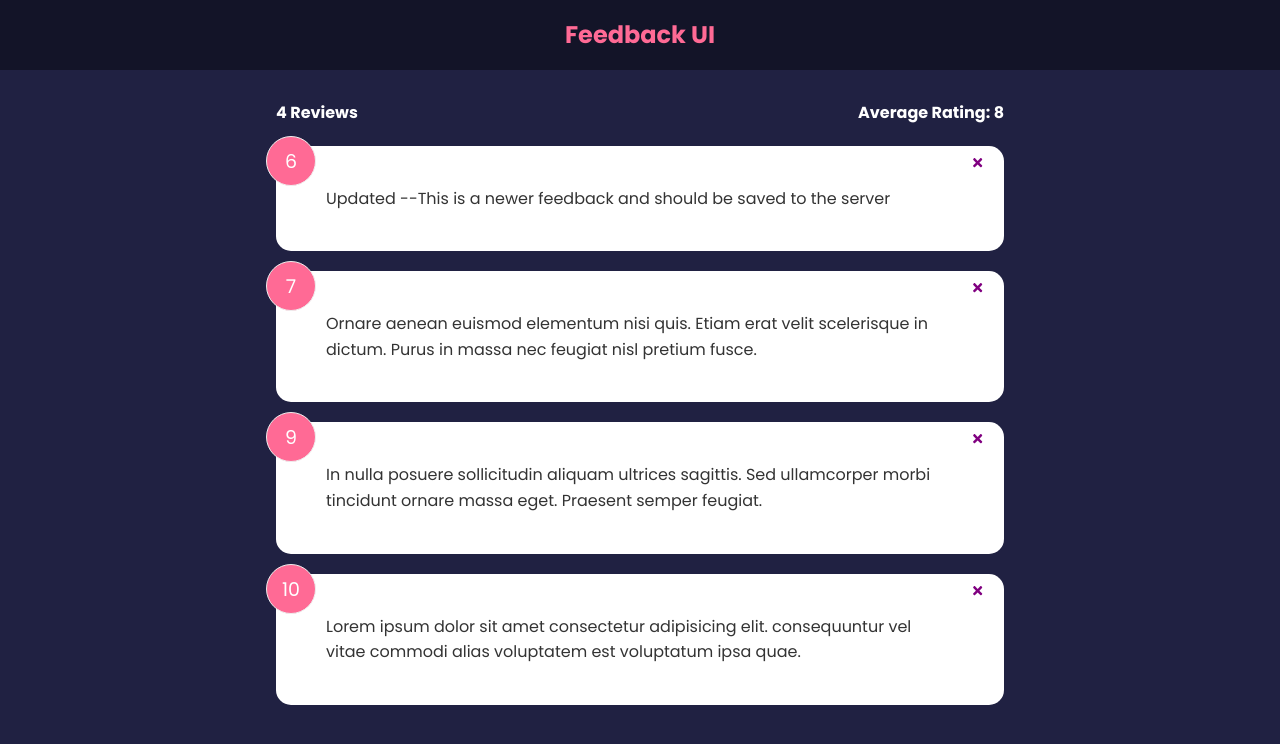
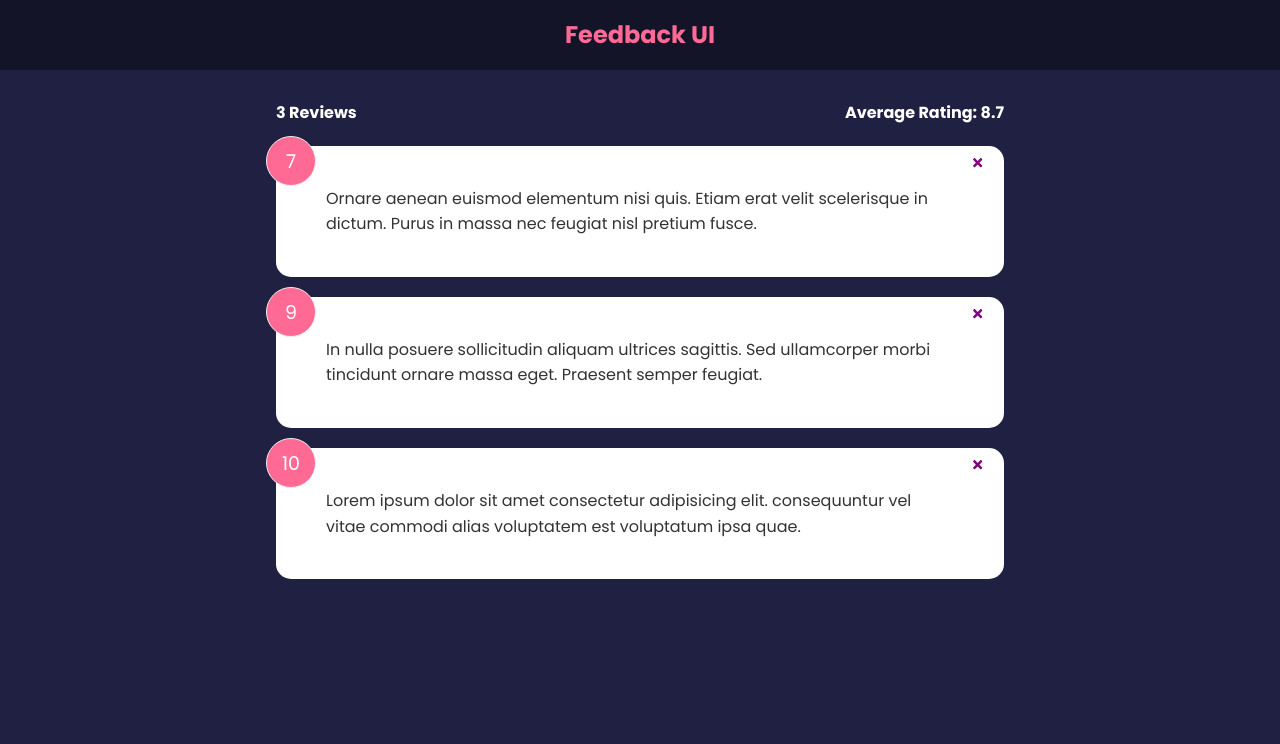
Before and after one commit to WhiskeyRomeoLima/feedback-app-reducer, a React (Create React App) app: page / in a window 1280 px wide. Shown: the top 744 px of the page. Built offline with nearby package versions, Linux system fonts and the light colour scheme; data requests are answered from the project's data file.

Commit message:
removed feedback prop, passed dispatch from app to, FbList, FbItem - fixed reducer

```diff
--- a/db.json
+++ b/db.json
@@ -14,11 +14,6 @@
       "text": "Ornare aenean euismod elementum nisi quis. Etiam erat velit scelerisque in dictum. Purus in massa nec feugiat nisl pretium fusce.",
       "rating": 7,
       "id": 3
-    },
-    {
-      "text": "Updated --This is a newer feedback and should be saved to the server",
-      "rating": 6,
-      "id": 4
     }
   ]
 }
--- a/src/App.js
+++ b/src/App.js
@@ -34,7 +34,7 @@ const [state, dispatch] = useReducer(feedbackReducer, initialState)
 
       <div className='container'>
         <FeedbackStats feedback= {state.feedback}  />
-        <FeedbackList feedback = {state.feedback} />
+        <FeedbackList feedback = {state.feedback} dispatch={dispatch} />
       </div>
     </>
 
--- a/src/components/FeedbackItem.jsx
+++ b/src/components/FeedbackItem.jsx
@@ -1,17 +1,16 @@
-import {useReducer} from 'react'
-import feedbackReducer from '../reducers/feedbackReducer'
 import Card from './shared/Card'
 import {FaTimes} from 'react-icons/fa'
-function FeedbackItem({feedback, item}) {
 
-    const [state, dispatch] = useReducer(feedbackReducer, feedback)
+function FeedbackItem({item, dispatch}) {
+console.log(dispatch);
 
     const deleteFeedback = async (id) => {
         if(window.confirm('Are you sure you want to delete?')) {
           await fetch(`/feedback/${id}`, {method: 'DELETE'})
 
           dispatch({
-            type: 'DELETE-FEEDBACK'
+            type: 'DELETE-FEEDBACK',
+            payload: item.id
           })
         }
       }
--- a/src/components/FeedbackList.jsx
+++ b/src/components/FeedbackList.jsx
@@ -1,6 +1,6 @@
 import FeedbackItem from "./FeedbackItem"
 
-function FeedbackList({ feedback }) {
+function FeedbackList({ feedback, dispatch }) {
   if (!feedback || feedback.length === 0) {
     return <p>No Feedback Yet</p>
   }
@@ -9,7 +9,7 @@ function FeedbackList({ feedback }) {
     <div className='feedback-list'>
       {
         feedback.map((item) => (
-          <FeedbackItem key={item.id} item={item} />
+          <FeedbackItem key={item.id} item={item} dispatch = {dispatch}/>
         ))
       }
     </div>
--- a/src/reducers/feedbackReducer.js
+++ b/src/reducers/feedbackReducer.js
@@ -9,8 +9,9 @@ const feedbackReducer = (state, action) => {
             feedback: action.payload
          }
         case 'DELETE-FEEDBACK':
-            return{
-            ...state.feedback.filter(item => item.id !== action.payload)
+            return {
+            ...state,
+            feedback: state.feedback.filter(item => item.id !== action.payload)
             }
          default:
             throw new Error(`No such type of ${type} in feedbackReducer.`)
```
